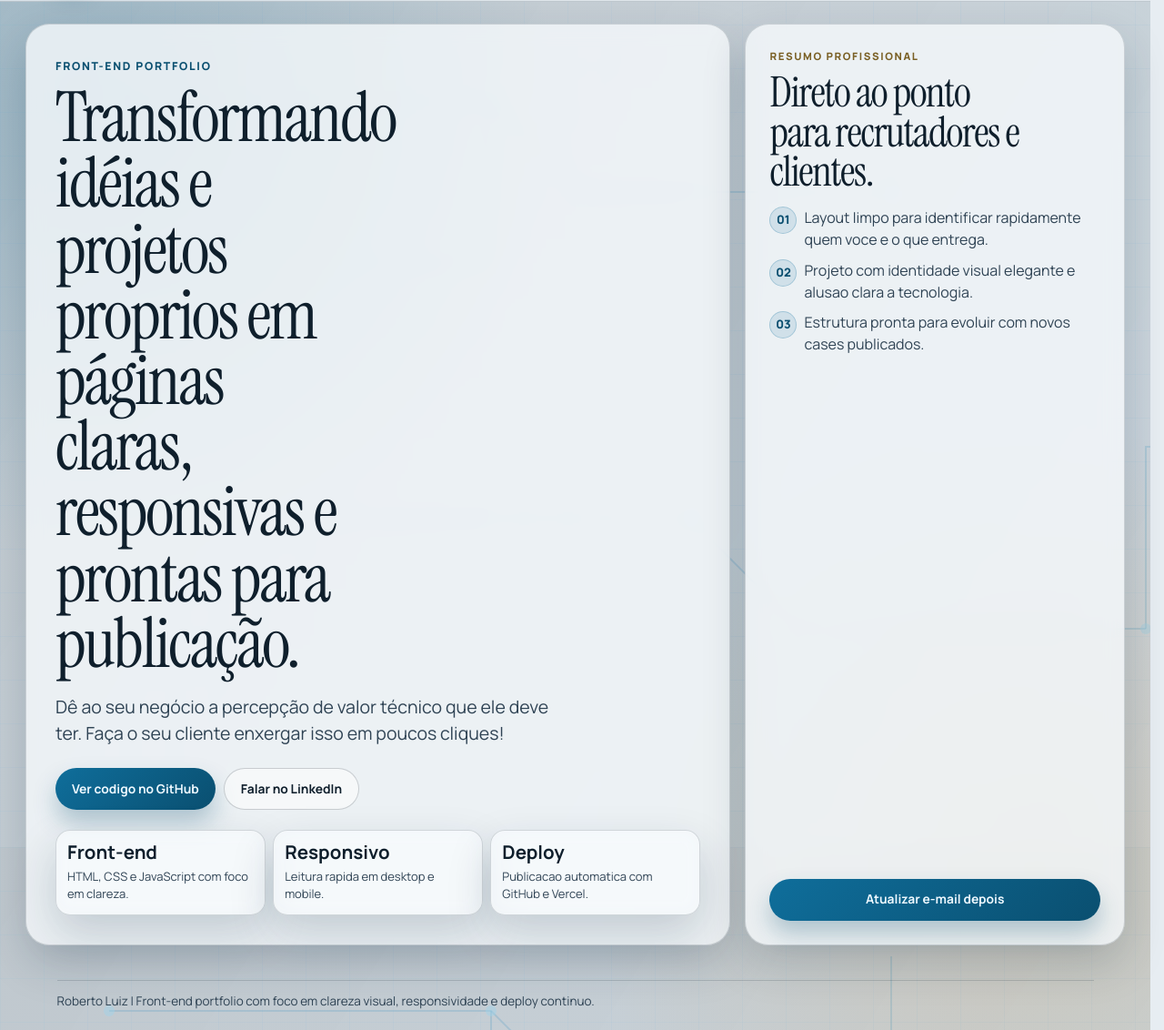
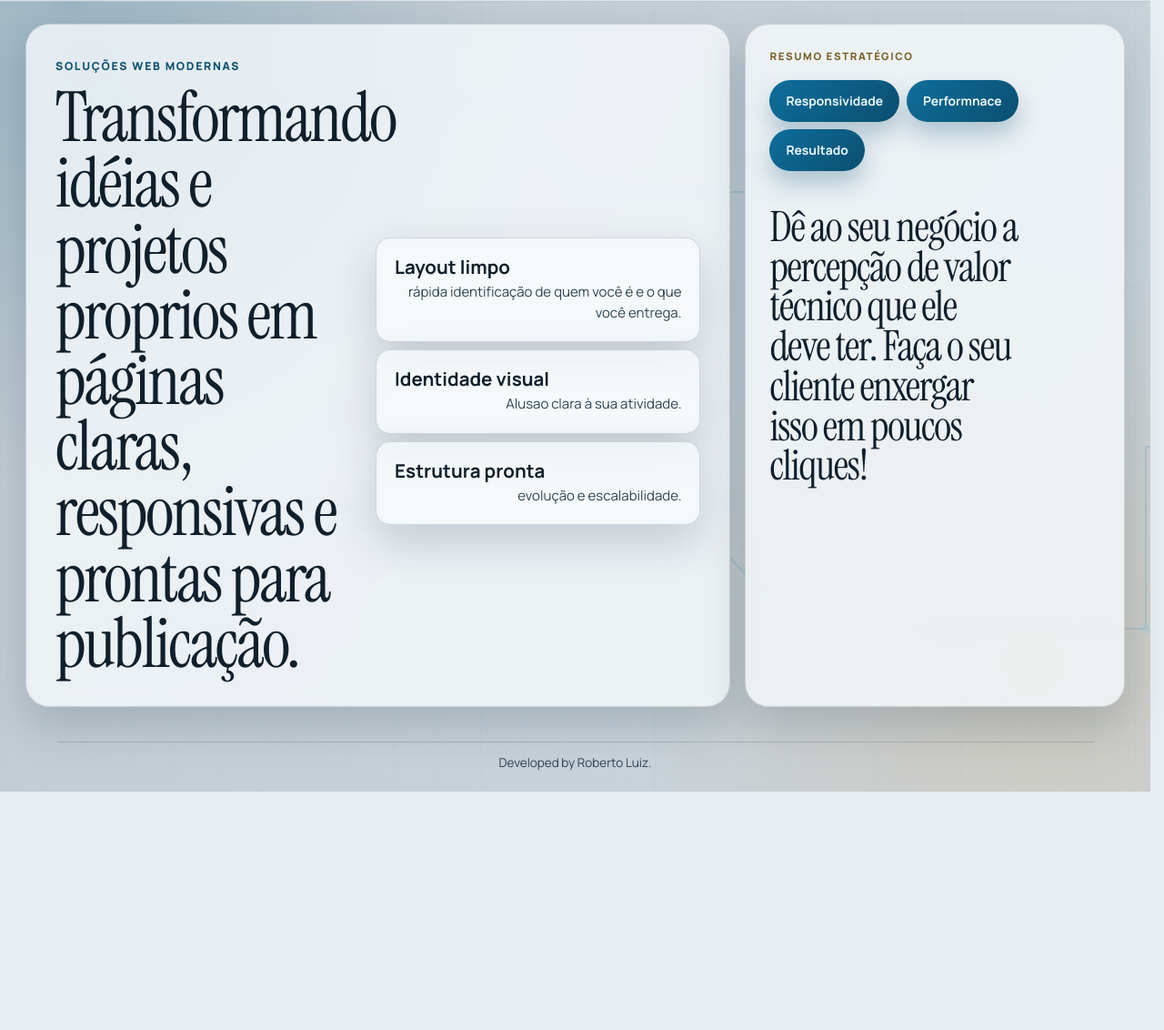
Before and after one commit to RobertoLuiz-dev/Landing-Page---Roberto-Luiz, a website: page index.html in a window 1280 px wide. Shown: the part 69-1201 px from the top of the page at 91% size. After the commit the page ends 939 px from the top, so only its background shows below. Drawn offline with Linux system fonts and the light colour scheme.

Commit message:
feat: ajusta layout e textos da landing page

```diff
--- a/index.html
+++ b/index.html
@@ -50,7 +50,7 @@
             <path fill="currentColor" d="M12 .297a12 12 0 0 0-3.797 23.398c.6.113.82-.258.82-.577v-2.234c-3.338.726-4.042-1.61-4.042-1.61a3.183 3.183 0 0 0-1.334-1.756c-1.09-.745.083-.729.083-.729a2.52 2.52 0 0 1 1.84 1.236 2.554 2.554 0 0 0 3.49.997 2.556 2.556 0 0 1 .762-1.604c-2.665-.3-5.466-1.334-5.466-5.93a4.64 4.64 0 0 1 1.235-3.22 4.307 4.307 0 0 1 .117-3.176s1.008-.322 3.301 1.23a11.5 11.5 0 0 1 6.003 0c2.291-1.552 3.297-1.23 3.297-1.23a4.305 4.305 0 0 1 .12 3.176 4.634 4.634 0 0 1 1.232 3.22c0 4.608-2.807 5.628-5.479 5.922a2.87 2.87 0 0 1 .823 2.226v3.293c0 .322.218.694.825.576A12.005 12.005 0 0 0 12 .297"></path>
           </svg>
         </a>
-        <a href="https://wa.me/351932027873?text=Ola%20Roberto.%20Tenho%20uma%20ideia%20e%20gostaria%20que%20voc%C3%AA%20a%20colocasse%20na%20tela!" target="_blank" rel="noopener noreferrer">
+        <a href="https://wa.me/351932027873?text=Ol%C3%A1%20Roberto.%20Tenho%20uma%20ideia%20e%20gostaria%20que%20voc%C3%AA%20a%20colocasse%20na%20tela!" target="_blank" rel="noopener noreferrer">
           <span>WhatsApp</span>
           <svg class="nav-icon icon-whatsapp" viewBox="0 0 24 24" aria-hidden="true" focusable="false">
             <path fill="currentColor" d="M20.52 3.48A11.86 11.86 0 0 0 12.06 0C5.5 0 .16 5.34.16 11.9c0 2.1.55 4.15 1.58 5.96L0 24l6.33-1.66a11.9 11.9 0 0 0 5.73 1.47h.01c6.56 0 11.9-5.34 11.9-11.9 0-3.18-1.24-6.17-3.45-8.43zm-8.45 18.4h-.01a9.9 9.9 0 0 1-5.05-1.38l-.36-.21-3.76.99 1-3.66-.24-.38A9.88 9.88 0 0 1 2.16 11.9C2.16 6.45 6.6 2 12.06 2c2.64 0 5.13 1.03 6.99 2.89a9.83 9.83 0 0 1 2.91 7.01c0 5.46-4.44 9.9-9.89 9.9zm5.43-7.42c-.3-.15-1.79-.89-2.07-.99-.28-.1-.49-.15-.69.15-.2.3-.79.99-.97 1.19-.18.2-.36.22-.66.08-.3-.15-1.28-.47-2.44-1.49-.9-.8-1.51-1.78-1.69-2.08-.18-.3-.02-.46.13-.61.14-.14.3-.36.45-.54.15-.18.2-.3.3-.5.1-.2.05-.38-.02-.54-.08-.15-.69-1.66-.95-2.27-.25-.6-.5-.52-.69-.53h-.59c-.2 0-.54.08-.82.38-.28.3-1.08 1.05-1.08 2.56s1.1 2.97 1.26 3.17c.15.2 2.16 3.3 5.23 4.63.73.31 1.3.5 1.74.64.73.23 1.39.2 1.91.12.58-.09 1.79-.73 2.04-1.44.25-.71.25-1.32.17-1.44-.08-.12-.28-.2-.58-.35z"></path>
@@ -76,31 +76,25 @@
     <section class="hero" id="hero">
       <div class="container hero-grid">
         <div class="hero-copy reveal" style="--delay: 0s;">
-          <p class="eyebrow">Front-end portfolio</p>
-          <h1>Transformando idéias e projetos proprios em páginas claras, responsivas e prontas para publicação.</h1>
-          <p class="lead">Dê ao seu negócio a percepção de valor técnico que ele deve ter. Faça o seu cliente enxergar isso em poucos cliques!</p>
-          <div class="hero-actions">
-            <a class="button button-primary" href="https://github.com/RobertoLuiz-dev/Landing-Page---Roberto-Luiz" target="_blank" rel="noopener noreferrer">Ver codigo no GitHub</a>
-            <a class="button button-secondary" href="https://www.linkedin.com/in/roberto-luiz-0a2774110/" target="_blank" rel="noopener noreferrer">Falar no LinkedIn</a>
+          <p class="eyebrow">Soluções Web Modernas</p>
+          <div class="hero-copy-inner">
+            <h1>Transformando idéias e projetos proprios em páginas claras, responsivas e prontas para publicação.</h1>
+            <ul class="hero-metrics" aria-label="Destaques do portfolio">
+              <li><strong>Layout limpo</strong><span> rápida identificação de quem você é e o que você entrega.</span></li>
+              <li><strong>Identidade visual</strong><span>Alusao clara à sua atividade.</span></li>
+              <li><strong>Estrutura pronta</strong><span> evolução e escalabilidade.</span></li>
+            </ul>
           </div>
-          <ul class="hero-metrics" aria-label="Destaques do portfolio">
-            <li><strong>Front-end</strong><span>HTML, CSS e JavaScript com foco em clareza.</span></li>
-            <li><strong>Responsivo</strong><span>Leitura rapida em desktop e mobile.</span></li>
-            <li><strong>Deploy</strong><span>Publicacao automatica com GitHub e Vercel.</span></li>
-          </ul>
         </div>
 
         <aside class="hero-panel reveal" style="--delay: .08s;">
-          <p class="panel-kicker">Resumo profissional</p>
-          <h2>Direto ao ponto para recrutadores e clientes.</h2>
-          <ul class="panel-list">
-            <li><span>01</span><p>Layout limpo para identificar rapidamente quem voce e o que entrega.</p></li>
-            <li><span>02</span><p>Projeto com identidade visual elegante e alusao clara a tecnologia.</p></li>
-            <li><span>03</span><p>Estrutura pronta para evoluir com novos cases publicados.</p></li>
-          </ul>
-          <div class="panel-contact">
-            <a class="button button-primary" href="mailto:roberto.luiz.dev@gmail.com">Atualizar e-mail depois</a>
+          <p class="panel-kicker">Resumo Estratégico</p>
+          <div class="panel-list panel-contact">
+            <a class="button button-primary">Responsividade</a>
+            <a class="button button-primary">Performnace</a>
+            <a class="button button-primary">Resultado</a>
           </div>
+          <h2>Dê ao seu negócio a percepção de valor técnico que ele deve ter. Faça o seu cliente enxergar isso em poucos cliques!</h2>
         </aside>
       </div>
     </section>
@@ -108,7 +102,7 @@
 
   <footer class="site-footer">
     <div class="container footer-inner">
-      <p>Roberto Luiz | Front-end portfolio com foco em clareza visual, responsividade e deploy continuo.</p>
+      <p>Developed by Roberto Luiz.</p>
     </div>
   </footer>
 
--- a/style.css
+++ b/style.css
@@ -289,17 +289,26 @@ main {
   background: rgba(255, 255, 255, 0.5);
 }
 
+.hero-copy-inner {
+  display: grid;
+  grid-template-columns: 1fr auto;
+  gap: 2rem;
+  align-items: start;
+}
+
 .hero-metrics {
-  margin-top: 2.2rem;
+  margin-top: 0;
   list-style: none;
   display: grid;
   gap: 0.8rem;
-  grid-template-columns: repeat(3, minmax(0, 1fr));
+  grid-template-columns: 1fr;
+  min-width: 20rem;
+  align-self: center;
 }
 
 .hero-metrics li {
   border-radius: 1.6rem;
-  padding: 1.2rem;
+  padding: 2rem 2rem;
 }
 
 .hero-metrics strong {
@@ -312,7 +321,8 @@ main {
   display: block;
   margin-top: 0.55rem;
   color: var(--ink-soft);
-  font-size: 1.3rem;
+  font-size: 1.5rem;
+  text-align: right;
 }
 
 .hero-panel {
@@ -331,47 +341,25 @@ main {
 }
 
 .hero-panel h2 {
-  margin-top: 1rem;
+  margin-top: 4rem;
   font-size: clamp(3.3rem, 4.3vw, 4.6rem);
   max-width: 13ch;
 }
 
 .panel-list {
   margin-top: 1.6rem;
-  list-style: none;
-  display: grid;
-  gap: 0.95rem;
-}
-
-.panel-list li {
-  display: grid;
-  grid-template-columns: 3rem minmax(0, 1fr);
+  display: flex;
+  flex-wrap: wrap;
   gap: 0.8rem;
-  align-items: start;
-  color: var(--ink-soft);
-}
-
-.panel-list span {
-  width: 3rem;
-  height: 3rem;
-  border-radius: 50%;
-  display: inline-flex;
-  align-items: center;
-  justify-content: center;
-  background: rgba(15, 110, 155, 0.12);
-  border: 1px solid rgba(15, 110, 155, 0.24);
-  color: var(--primary-dark);
-  font-size: 1.3rem;
-  font-weight: 800;
 }
 
 .panel-contact {
-  margin-top: auto;
+  margin-top: 0;
   padding-top: 1.8rem;
 }
 
 .panel-contact .button {
-  width: 100%;
+  width: auto;
 }
 
 .site-footer {
@@ -383,6 +371,7 @@ main {
   padding-top: 1.2rem;
   font-size: 1.35rem;
   color: var(--ink-soft);
+  text-align: center;
 }
 
 body.copy-notice-open {
@@ -492,8 +481,13 @@ body.copy-notice-open {
     grid-template-columns: 1fr;
   }
 
+  .hero-copy-inner {
+    grid-template-columns: 1fr;
+  }
+
   .hero-metrics {
     grid-template-columns: 1fr;
+    min-width: 0;
   }
 
   .hero {
@@ -521,4 +515,12 @@ body.copy-notice-open {
   .hero-copy h1 {
     font-size: 4.8rem;
   }
+
+  .hero-metrics li {
+    padding: 1.4rem 1.6rem;
+  }
+
+  .hero-metrics span {
+    font-size: 1.35rem;
+  }
 }
```
